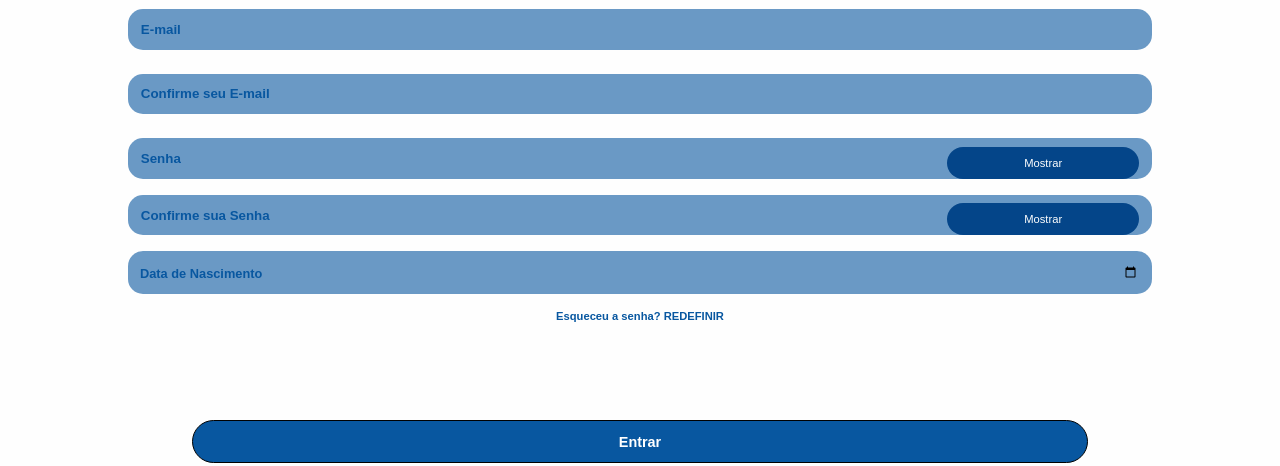
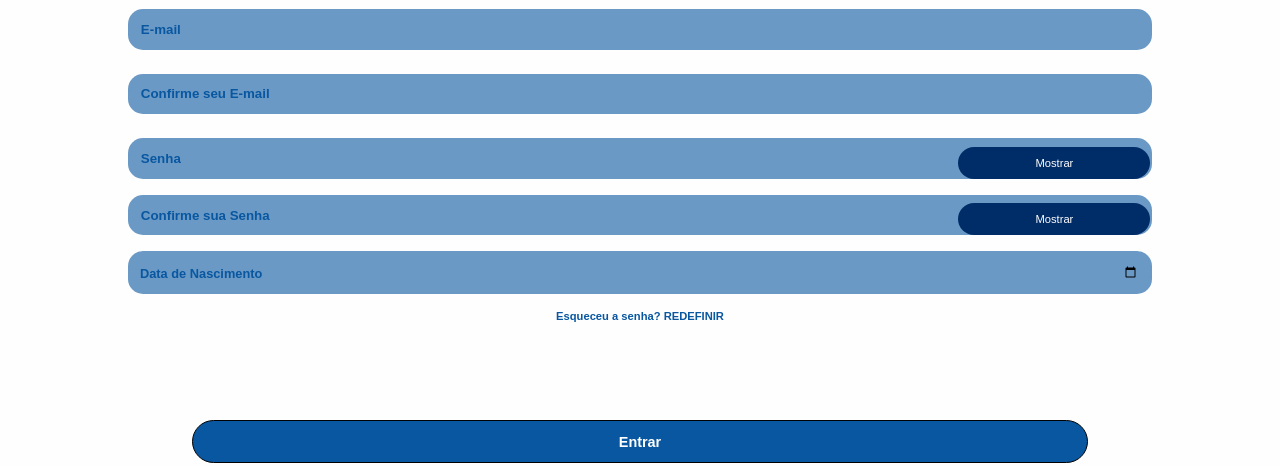
Before and after one commit to amandalbrito/MoodPlaylist-FrontEnd, a plain HTML site: page cadastro.html in a window 1280 px wide. Shown: the part 256-722 px from the top of the page. Drawn offline with Linux system fonts and the light colour scheme.

Commit message:
upgrade desenho topo

```diff
--- a/cadastro.html
+++ b/cadastro.html
@@ -22,9 +22,8 @@
       <!-- path com duas grandes colinas e um pico fino no centro -->
       <path fill="url(#gradient)" d="
         M0,0
-        L0,125
-        C450,20 700,10 750,200
-        C600,0 1100,0 1650,200
+        L0,120
+        C850,50 900,0 1440,115
         L1440,0
         Z"/>
     </svg>
@@ -39,17 +38,13 @@
 
       <input type="email" id="email" placeholder="Confirme seu E-mail" required />
 
-      <div class="containerPassword">
-        <input type="password" id="password" placeholder="Senha" required />
+      <input type="password" id="password" placeholder="Senha" required />
 
-        <button class="btn-password" type="button">Mostrar</button>
-      </div>
+      <button class="btn-password" type="button">Mostrar</button>
 
-      <div class="containerPassword">
-        <input type="password" id="confirmePassword" placeholder="Confirme sua Senha" required />
+      <input type="password" id="confirmePassword" placeholder="Confirme sua Senha" required />
 
-        <button class="btn-confirmePassword" type="button">Mostrar</button>
-      </div>
+      <button class="btn-confirmePassword" type="button">Mostrar</button>
 
       <div class="input-wrapper">
         <input type="date" id="date" required />
--- a/css/cadastro.css
+++ b/css/cadastro.css
@@ -45,8 +45,8 @@ input {
   padding: 2px;
   align-items: center;
   justify-content: center;
-  margin-left: 80%;
-  margin-top: -2.5rem;
+  margin-left: 70%;
+  margin-top: -3rem;
   background-color: #002d68;
   color: #fff;
   font-size: 0.7rem;
@@ -61,8 +61,8 @@ input {
   padding: 2px;
   align-items: center;
   justify-content: center;
-  margin-left: 80%;
-  margin-top: -2.5rem;
+  margin-left: 70%;
+  margin-top: -3rem;
   background-color: #002d68;
   color: #fff;
   font-size: 0.7rem;
```
Also changed, not shown: login.html (+2 -4 lines).
